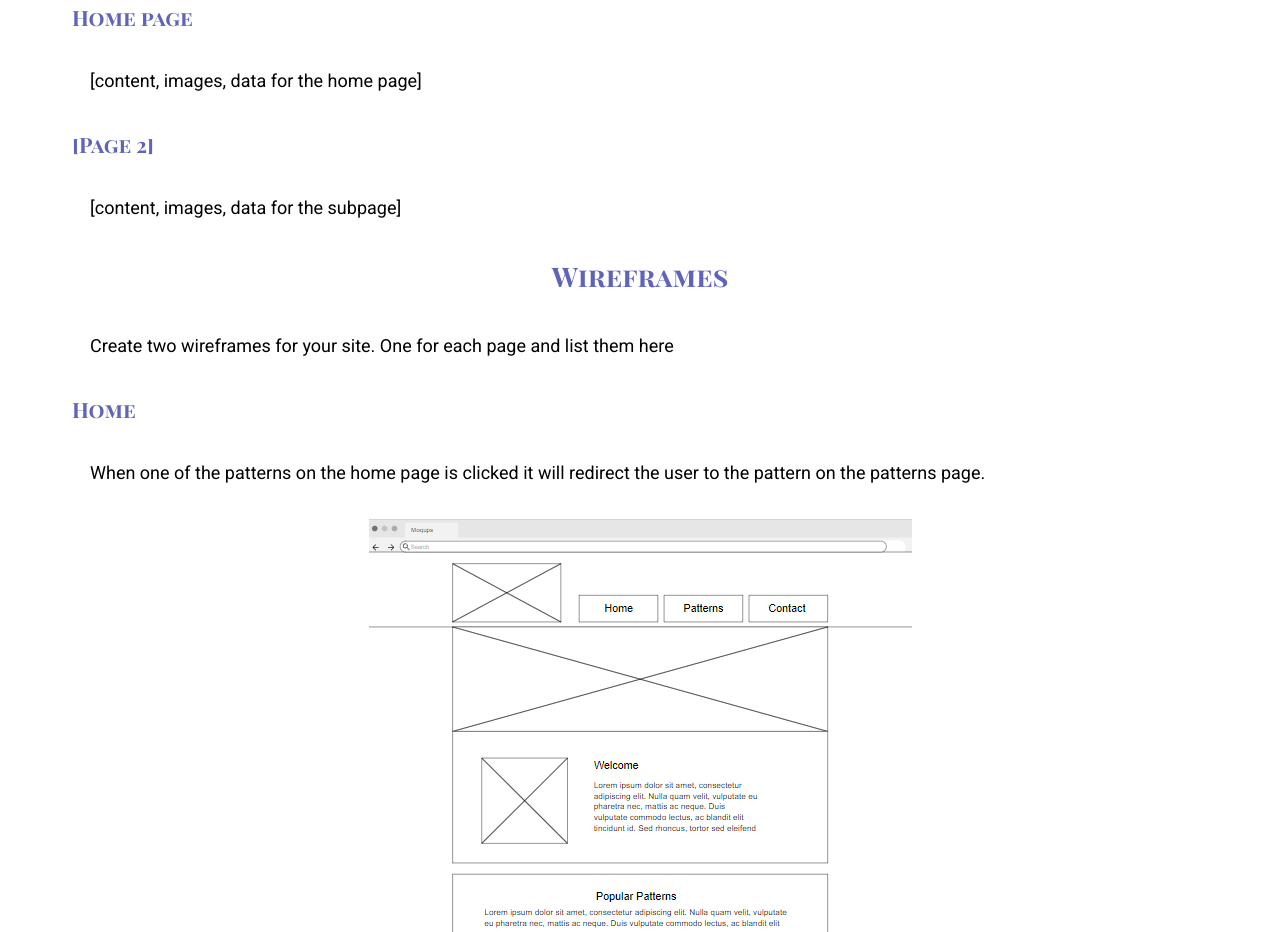
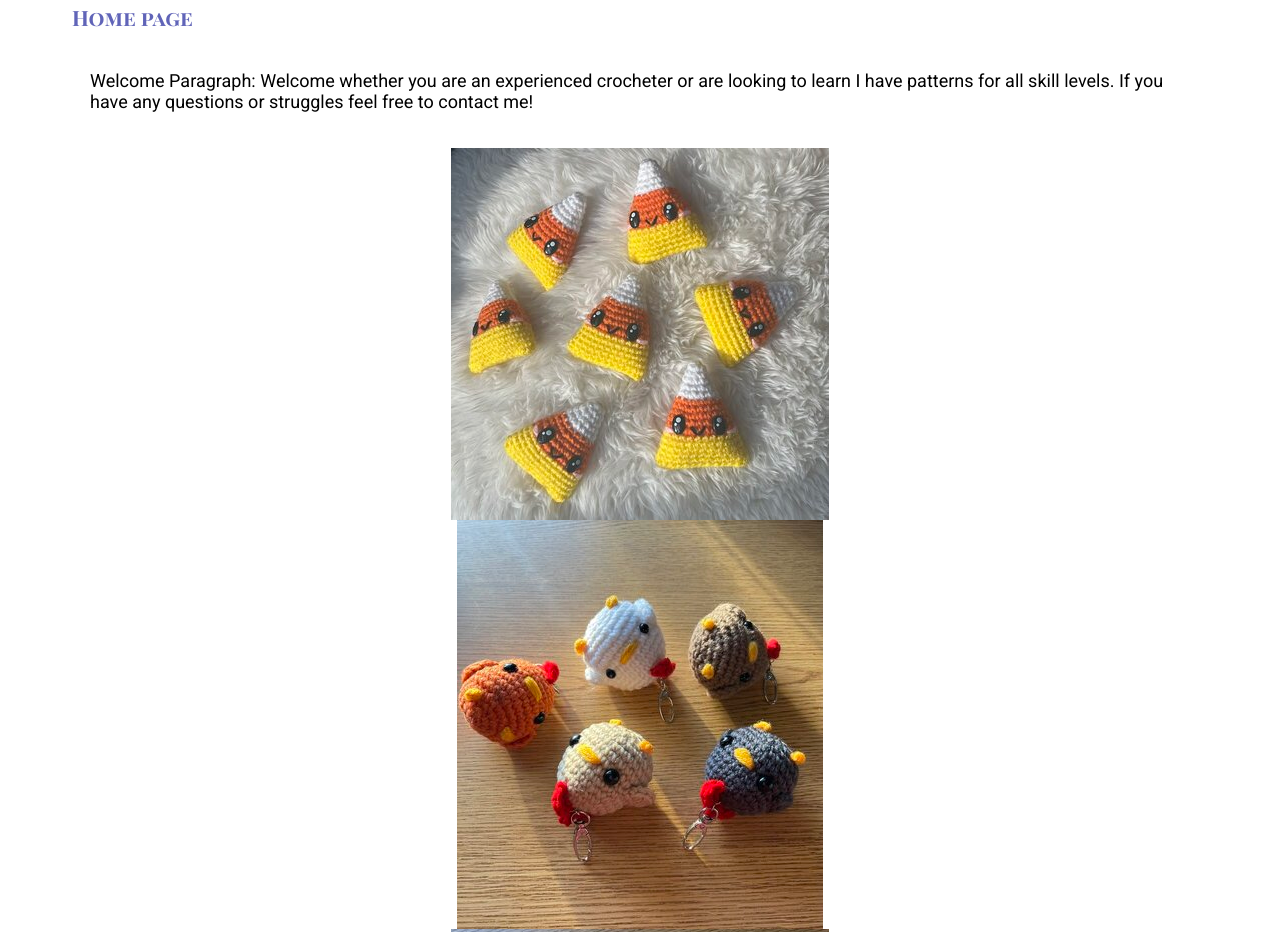
Before and after one commit to NatalieTesam/wdd131, a plain HTML site: page crochet-corner/site-plan.html in a window 1280 px wide. Shown: the part 2638-3570 px from the top of the page. Drawn offline with Linux system fonts and the light colour scheme; a web font is replaced by a local one.

Commit message:
Added Content to the site plan

```diff
--- a/crochet-corner/site-plan.html
+++ b/crochet-corner/site-plan.html
@@ -114,14 +114,17 @@
 
 			<h2>Content</h2>
 			<h3>Home page</h3>
-			<p>[content, images, data for the home page]</p>
-			<h3>[Page 2]</h3>
-			<p>[content, images, data for the subpage]</p>
+			<p>	Welcome Paragraph: Welcome whether you are an experienced crocheter or are looking to learn I have
+				patterns for all skill levels. If you have any questions or struggles feel free to contact
+				me!
+			</p>
+			<img src="images\candyCorn.jpg" alt="Candy Corn" />
+			<img src="images\chickens.jpg" alt="Candy Corn" />
+			<img src="images\sunflowerAndDaisy.jpg" alt="Candy Corn" />
+
+			<h3>Patterns</h3>
+			<p>All Patterns, Beginner Patterns, Intermediate Patterns, Hard Patterns</p>
 			<h2>Wireframes</h2>
-			<p>
-				Create two wireframes for your site. One for each page and list them
-				here
-			</p>
 
 			<h3>Home</h3>
 			<p>
```
Also changed, not shown: crochet-corner/images/candyCorn.jpg (added), crochet-corner/images/chickens.jpg (added), crochet-corner/images/spiders.jpg (added), crochet-corner/images/sunflowerAndDaisy.jpg (added).
